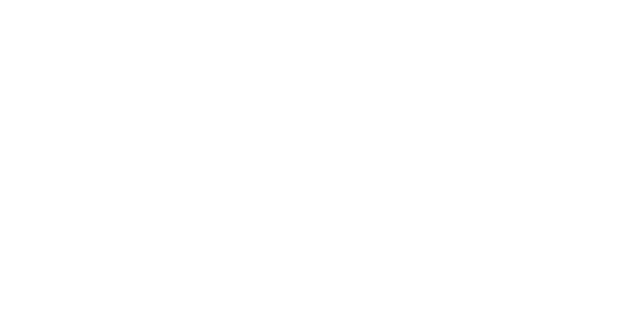
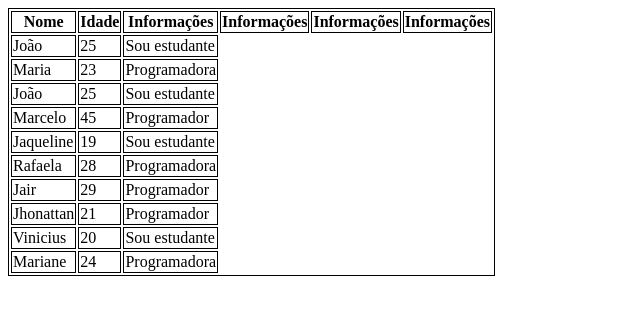
Before and after one commit to Vinih21/Projeto--estudo-git, a plain HTML site: page index.html in a window 1280 px wide. Shown: the whole page, without its empty margins (0-640 px from the left). Drawn offline with Linux system fonts and the light colour scheme.

Commit message:
adicionado mais linhas na tabela

```diff
--- a/index.html
+++ b/index.html
@@ -1,11 +1,89 @@
 <!DOCTYPE html>
 <html lang="en">
+
 <head>
     <meta charset="UTF-8">
     <meta name="viewport" content="width=device-width, initial-scale=1.0">
-    <title>Document</title>
+    <title>Aula tabela</title>
+    <style>
+        table,
+        th,
+        td {
+            border: 1px solid black
+        }
+    </style>
+    <style type="text/css" id=""></style>
 </head>
+
 <body>
+    <table>
+        <thead>
+            <tr>
+                <th>Nome</th>
+                <th>Idade</th>
+                <th>Informações</th>
+                <th>Informações</th>
+                <th>Informações</th>
+                <th>Informações</th>
 
+            </tr>
+        </thead>
+
+        <tbody>
+            <tr>
+                <td>João</td>
+                <td>25</td>
+                <td>Sou estudante</td>
+
+            </tr>
+
+            <td>Maria</td>
+            <td>23</td>
+            <td>Programadora</td>
+
+            <tr>
+                <td>João</td>
+                <td>25</td>
+                <td>Sou estudante</td>
+
+            </tr>
+
+            <td>Marcelo</td>
+            <td>45</td>
+            <td>Programador</td>
+
+            <tr>
+                <td>Jaqueline</td>
+                <td>19</td>
+                <td>Sou estudante</td>
+            </tr>
+
+            <td>Rafaela</td>
+            <td>28</td>
+            <td>Programadora</td>
+
+            <tr>
+                <td>Jair</td>
+                <td>29</td>
+                <td>Programador</td>
+            </tr>
+
+            <td>Jhonattan</td>
+            <td>21</td>
+            <td>Programador</td>
+
+
+            <tr>
+                <td>Vinicius</td>
+                <td>20</td>
+                <td>Sou estudante</td>
+            </tr>
+
+            <td>Mariane</td>
+            <td>24</td>
+            <td>Programadora</td>
+
+    </table>
+    </tbody>
 </body>
 </html>
```
